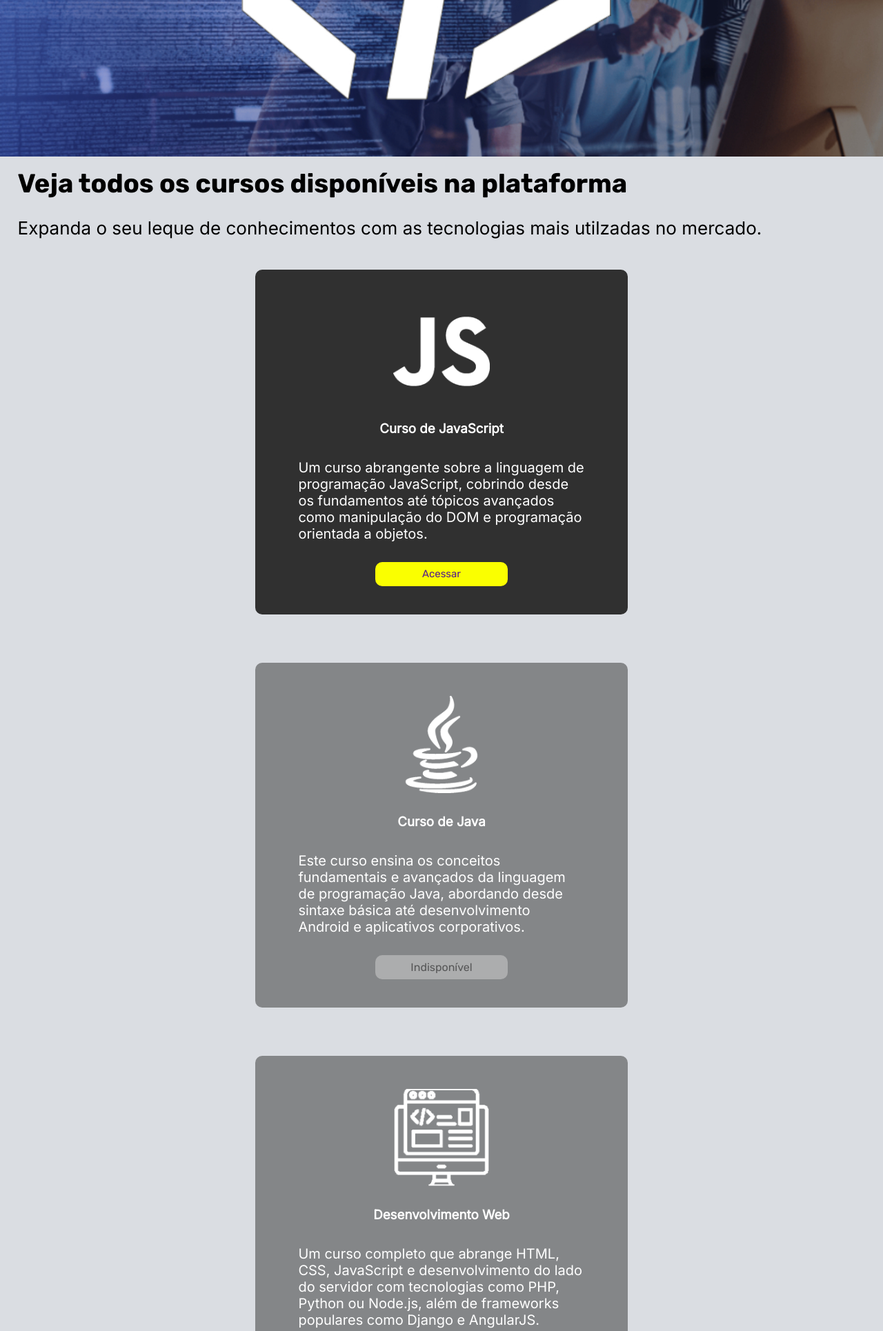
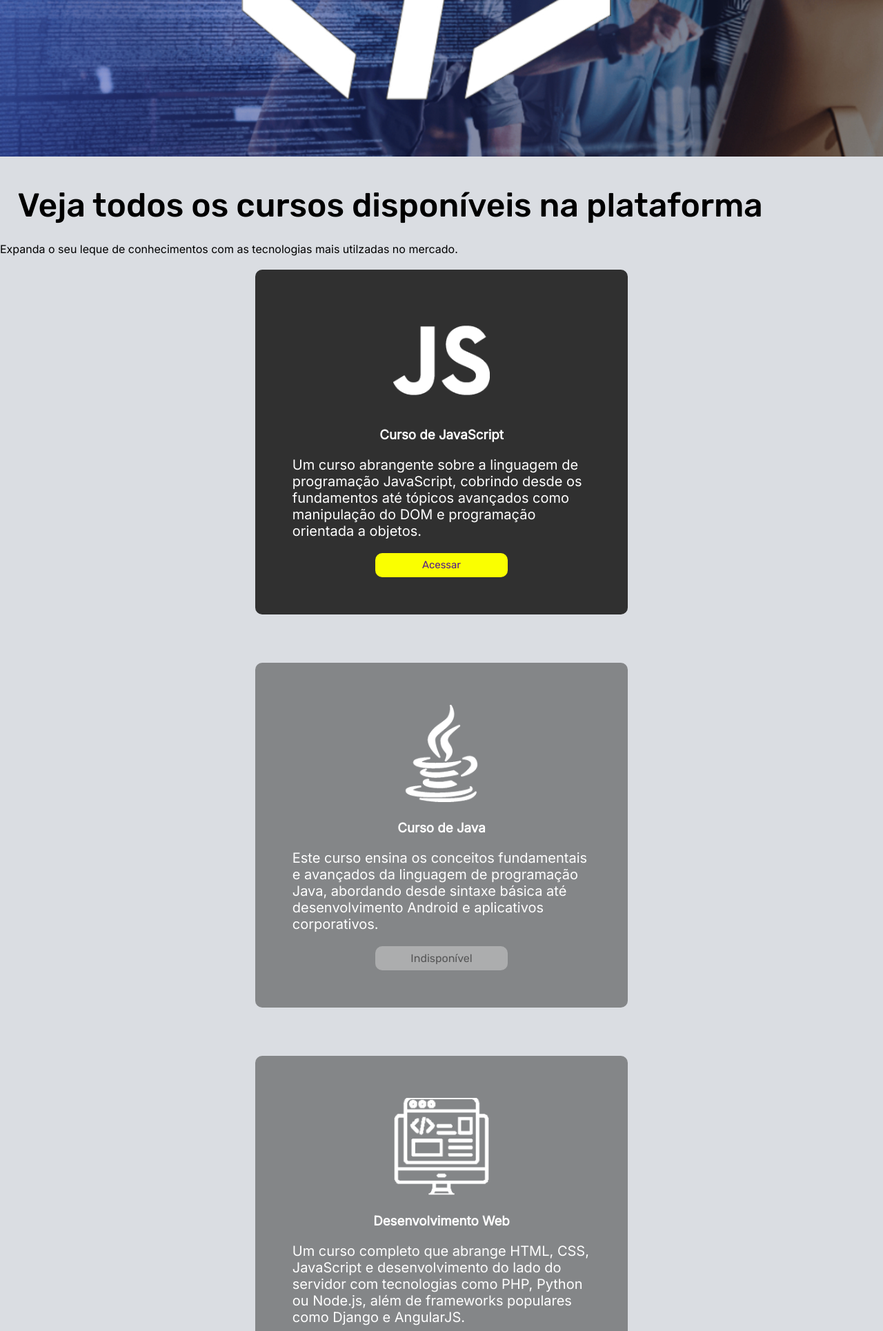
Before and after one commit to Braintag/Braintag, a PHP site: page /cursos.php in a window 1280 px wide. Shown: the part 333-2263 px from the top of the page at 69% size. Run offline with PHP 8.4, Linux system fonts and the light colour scheme.

Commit message:
style: Mudança no nome da variavel

```diff
--- a/css/cadastro.css
+++ b/css/cadastro.css
@@ -144,7 +144,7 @@ main h1 {
 
         border-radius: var(--border);
 
-        background-color: #0E5BCB;
+        background-color: var(--blue-form);
     }
 
     .form-cadastro form strong {
--- a/css/cursos.css
+++ b/css/cursos.css
@@ -13,28 +13,15 @@
     background-size: cover;
 }
 
-h1{
+.title-cursos {
     margin-top: 16px;
-    font-size: 25px;
+    font-size: 3rem;
     padding: 2%;
+    font-weight: 500;
     font-family: var(--font-primary);
 }
 
-
-
-h3{
-    padding: 1%;
-    font-family: var(--font-secondary);
-    text-align: left;
-}
-
-p{
-    padding: 2%;
-    font-family: var(--font-secondary);
-}
-
 .card-class-course-available a{
-
     text-align: center;
     background-color: var(--yellow-primary);
     border-radius: 10px;
@@ -113,8 +100,6 @@ p{
     font-size: 15px;
 
 }
-
-
 
 .card-class-course-unavailable a{
 
--- a/css/global.css
+++ b/css/global.css
@@ -7,7 +7,7 @@
 :root {
     --blue-primary: #2644D5;
     --blue-secondary: #367EE7;
-    --formblue-: #0E5BCB;
+    --blue-form: #0E5BCB;
     --yellow-primary: #FAFF00;
     --orange-error: #FF9635;
     --white-transparent: #d2d2d280;
--- a/cursos.php
+++ b/cursos.php
@@ -23,10 +23,10 @@
     <section id="banner"></section>
 
     <main>
-        <h1>
+        <h1 class="title-cursos">
             Veja todos os cursos disponíveis na plataforma
         </h1>
-        <p class="subtitulo">
+        <p class="subtitle-cursos">
             Expanda o seu leque de conhecimentos com as tecnologias mais utilzadas no mercado.
         </p>
 
```
